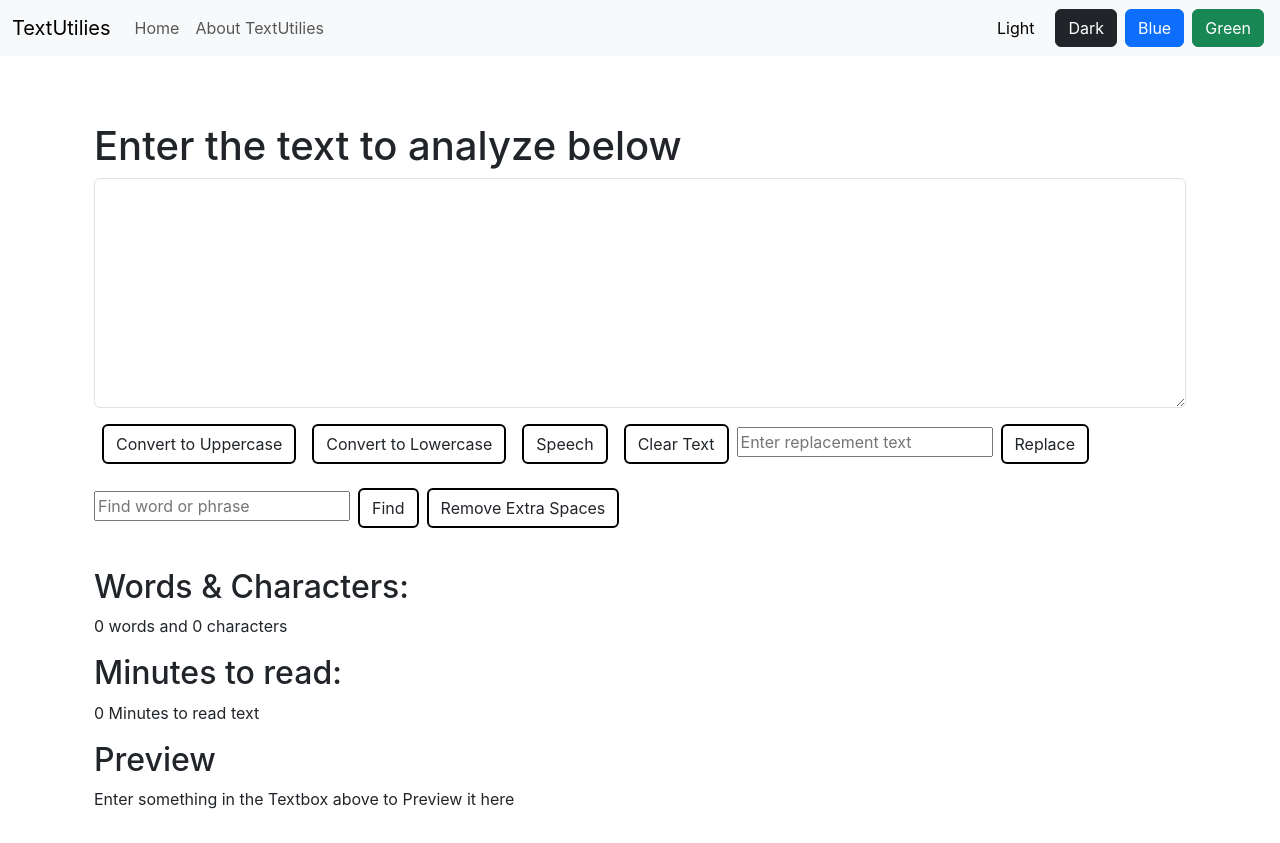
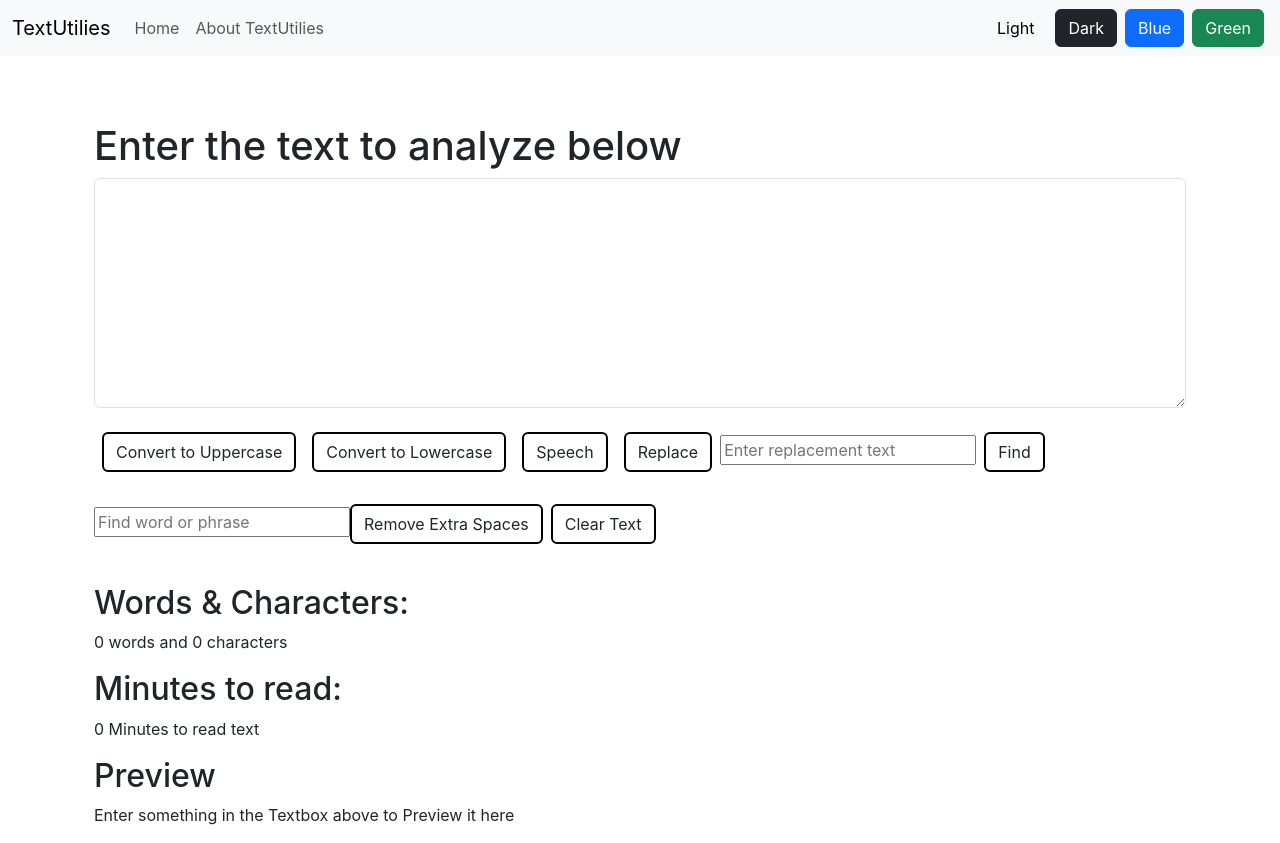
Before and after one commit to farahh04/TextUtilise-React, a React (Create React App) app: page / in a window 1280 px wide. Built offline with nearby package versions, Linux system fonts and the light colour scheme.

Commit message:
Update TextForm.js

```diff
--- a/src/components/TextForm.js
+++ b/src/components/TextForm.js
@@ -100,7 +100,7 @@ export default function TextForm(props) {
             rows="9"
           />
         </div>
-        <button className="btn mx-2"
+        <button className="btn mx-2 my-2"
                 style={{
                   backgroundColor: `var(--button-background-color-${props.mode})`,
                   color: `var(--button-text-color-${props.mode})`,
@@ -109,7 +109,7 @@ export default function TextForm(props) {
                 onClick={handleUpClick}>
           Convert to Uppercase
         </button>
-        <button className="btn mx-2"
+        <button className="btn mx-2 my-2"
                 style={{
                   backgroundColor: `var(--button-background-color-${props.mode})`,
                   color: `var(--button-text-color-${props.mode})`,
@@ -118,7 +118,7 @@ export default function TextForm(props) {
                 onClick={handleLowClick}>
           Convert to Lowercase
         </button>
-        <button className="btn mx-2"
+        <button className="btn mx-2 my-2"
                 style={{
                   backgroundColor: `var(--button-background-color-${props.mode})`,
                   color: `var(--button-text-color-${props.mode})`,
@@ -127,23 +127,7 @@ export default function TextForm(props) {
                 onClick={handleSpeakClick}>
           Speech
         </button>
-        <button className="btn mx-2"
-                style={{
-                  backgroundColor: `var(--button-background-color-${props.mode})`,
-                  color: `var(--button-text-color-${props.mode})`,
-                  border: `2px solid ${borderColor}`  // Add border color based on theme
-                }}
-                onClick={handleClearClick}>
-          Clear Text
-        </button>
-
-        <input
-          type="text"
-          placeholder="Enter replacement text"
-          value={replacementText}
-          onChange={handleReplacementTextChange}
-        />
-        <button className="btn mx-2"
+        <button className="btn mx-2 my-2"
                 style={{
                   backgroundColor: `var(--button-background-color-${props.mode})`,
                   color: `var(--button-text-color-${props.mode})`,
@@ -155,11 +139,11 @@ export default function TextForm(props) {
 
         <input
           type="text"
-          placeholder="Find word or phrase"
-          value={searchTerm}
-          onChange={handleSearchTermChange}
+          placeholder="Enter replacement text"
+          value={replacementText}
+          onChange={handleReplacementTextChange}
         />
-        <button className="btn mx-2"
+       <button className="btn mx-2 my-2  "
                 style={{
                   backgroundColor: `var(--button-background-color-${props.mode})`,
                   color: `var(--button-text-color-${props.mode})`,
@@ -172,6 +156,14 @@ export default function TextForm(props) {
           Find
         </button>
 
+        <input className=""
+          type="text"
+          placeholder="Find word or phrase"
+          value={searchTerm}
+          onChange={handleSearchTermChange}
+        />
+
+
         <button className="btn my-4"
                 style={{
                   backgroundColor: `var(--button-background-color-${props.mode})`,
@@ -180,6 +172,15 @@ export default function TextForm(props) {
                 }}
                 onClick={handleRemoveExtraSpaces}>
           Remove Extra Spaces
+        </button>
+        <button className="btn mx-2 my-2"
+                style={{
+                  backgroundColor: `var(--button-background-color-${props.mode})`,
+                  color: `var(--button-text-color-${props.mode})`,
+                  border: `2px solid ${borderColor}`  // Add border color based on theme
+                }}
+                onClick={handleClearClick}>
+          Clear Text
         </button>
       </div>
 
```
